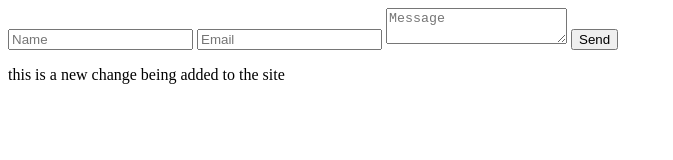
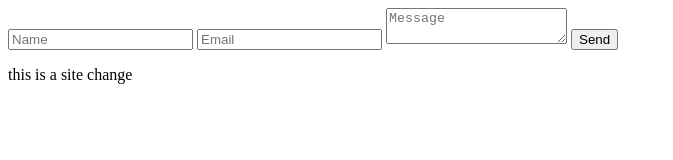
Before and after one commit to quexios/cis527-final, a plain HTML site: page frontend/index.html in a window 1280 px wide. Shown: the whole page, without its empty margins (0-673 px from the left). Drawn offline with Linux system fonts and the light colour scheme.

Commit message:
update: site change

```diff
--- a/frontend/index.html
+++ b/frontend/index.html
@@ -5,9 +5,8 @@
     <input type="email" id="email" placeholder="Email" required>
     <textarea id="message" placeholder="Message" required></textarea>
     <button type="submit">Send</button>
-    <p>this is a new change being added to the site</p>
 </form>
-
+<p>this is a site change</p>
 <script>
     document.getElementById('contactForm').addEventListener('submit', async (e) => {
       e.preventDefault();
```
